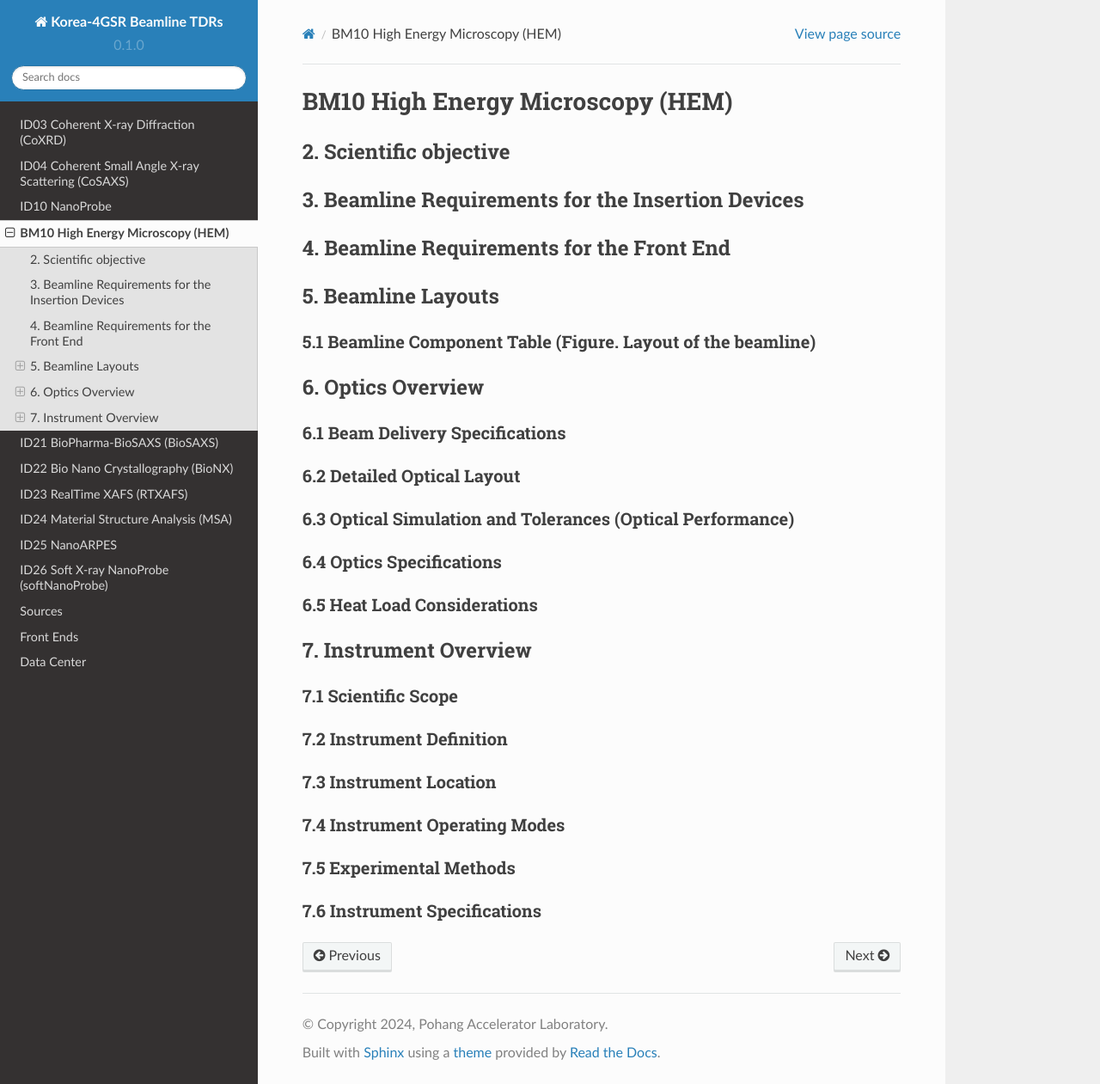
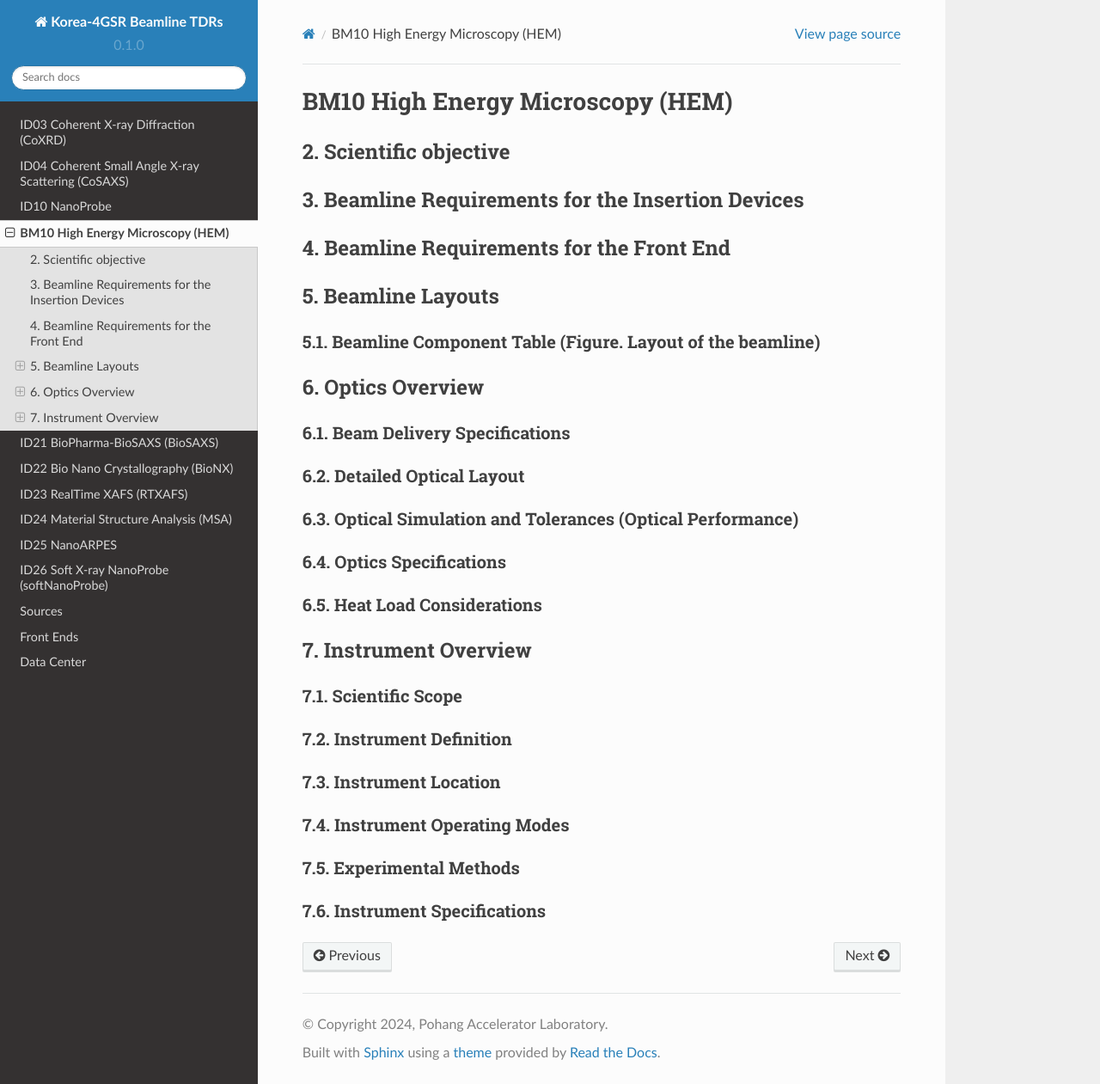
Before and after one commit to limjh0/Korea-4GSRBeamlineTDRs, a Sphinx documentation site: the page built from docs/source/BLs/BM10_HEM.rst, in a window 1280 px wide and 1261 px high. Shown: the whole window at 86% size. Built offline with Sphinx 7.4.7 and the Read the Docs theme 2.0.0, drawn with Linux system fonts in a browser that asks for light colours.

Commit message:
BM10_HEM.rst

```diff
--- a/docs/source/BLs/BM10_HEM.rst
+++ b/docs/source/BLs/BM10_HEM.rst
@@ -12,33 +12,33 @@ BM10 High Energy Microscopy (HEM)
 
 5. Beamline Layouts
 ==================
-5.1 Beamline Component Table (Figure. Layout of the beamline)
+5.1. Beamline Component Table (Figure. Layout of the beamline)
 -------------------------------------------------------------
 
 6. Optics Overview
 =================
-6.1 Beam Delivery Specifications
+6.1. Beam Delivery Specifications
 --------------------------------
-6.2 Detailed Optical Layout
+6.2. Detailed Optical Layout
 ---------------------------
-6.3 Optical Simulation and Tolerances (Optical Performance)
+6.3. Optical Simulation and Tolerances (Optical Performance)
 -----------------------------------------------------------
-6.4 Optics Specifications
+6.4. Optics Specifications
 -------------------------
-6.5 Heat Load Considerations
+6.5. Heat Load Considerations
 ----------------------------
 
 7. Instrument Overview
 ======================
-7.1 Scientific Scope
+7.1. Scientific Scope
 --------------------
-7.2 Instrument Definition
+7.2. Instrument Definition
 -------------------------
-7.3 Instrument Location
+7.3. Instrument Location
 -----------------------
-7.4 Instrument Operating Modes
+7.4. Instrument Operating Modes
 ------------------------------
-7.5 Experimental Methods
+7.5. Experimental Methods
 ------------------------
-7.6 Instrument Specifications
+7.6. Instrument Specifications
 -----------------------------
```
